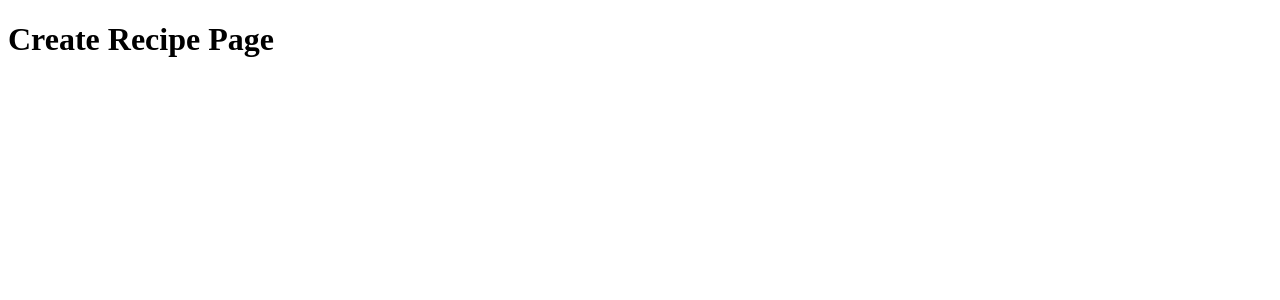
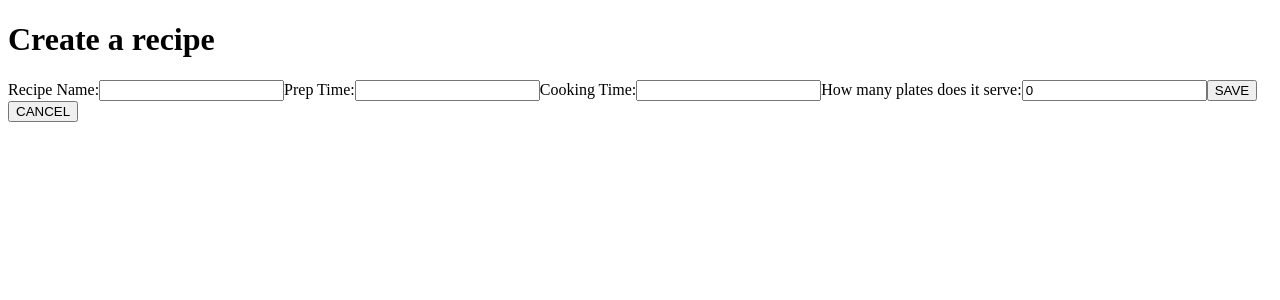
Before and after one commit to FridahNtika/recipe-app-week3, a React (Vite) app in the folder frontend/recipes/: page /create-recipe in a window 1280 px wide. Shown: the top 300 px of the page. Built offline with nearby package versions, Linux system fonts and the light colour scheme.

Commit message:
creates framework for page

```diff
--- a/frontend/recipes/package.json
+++ b/frontend/recipes/package.json
@@ -12,6 +12,7 @@
   "dependencies": {
     "react": "^18.2.0",
     "react-dom": "^18.2.0",
+    "react-icons": "^5.2.1",
     "react-router-dom": "^6.23.1"
   },
   "devDependencies": {
--- a/frontend/recipes/src/main.jsx
+++ b/frontend/recipes/src/main.jsx
@@ -11,7 +11,7 @@ import { createBrowserRouter, RouterProvider } from "react-router-dom";
 import Home from "./roots/Home.jsx";
 import Recipes from "./roots/Recipes.jsx";
 import MyRecipes from "./roots/MyRecipes.jsx";
-import CreateRecipe from "./roots/CreateRecipe.jsx";
+import {CreateRecipe} from "./roots/CreateRecipe.jsx";
 import RecipeDetails from "./roots/RecipeDetails.jsx";
 import Admin from "./roots/AdminPage.jsx";
 import NavBar from "./components/NavBar.jsx"
--- a/frontend/recipes/src/roots/CreateRecipe.jsx
+++ b/frontend/recipes/src/roots/CreateRecipe.jsx
@@ -1,11 +1,54 @@
-import React from 'react'
+import axios from "axios";
+import * as React from "react";
+import {useState} from "react";
 
-const CreateRecipe = () => {
-  return (
-    <div>
-      <h1>Create Recipe Page</h1>
-    </div>
-  )
+export const CreateRecipe = () => {
+    //initializes variables
+    const [name, setName] = useState("");
+    const [prep, setPrep] = useState("");
+    const [cooking, setCooking] = useState("");
+    const [serving, setServing] = useState(0);
+    const [ingredients, setIngredients] = useState([]);
+    const [instructions, setInstructions] = useState([]);
+
+    //clears all input when cancel button is clicked
+    const handleCancel = () => {
+      setName("");
+      setPrep("");
+      setCooking("");
+      setServing(0);
+      setIngredients([]);
+      setInstructions([]);
+    }
+
+    //stores the recipe when save button is clicked
+    const handleSave = async () => {
+      try {
+
+      } catch (error) {
+        console.log("Error saving the recipe: ", error);
+      }
+    }
+
+    return (
+        <>
+        <h1>Create a recipe</h1>
+        <form id="create-form">
+          <label>Recipe Name:
+            <input type="text" value={name} onChange={(evt) => setName(evt.target.value)}></input>
+          </label>
+          <label>Prep Time:
+            <input type="text" value={prep} onChange={(evt) => setPrep(evt.target.value)}></input>
+          </label>
+          <label>Cooking Time:
+            <input type="text" value={cooking} onChange={(evt) => setCooking(evt.target.value)}></input>
+          </label>
+          <label>How many plates does it serve:
+            <input type="text" value={serving} onChange={(evt) => setServing(evt.target.value)}></input>
+          </label>
+          <button type="submit" onClick={handleSave}>SAVE</button>
+          <button type="submit" onClick={handleCancel}>CANCEL</button>
+        </form>
+        </>
+    )
 }
-
-export default CreateRecipe
```
Also changed, not shown: 1 other file (tests, documents, lock files or other folders).
